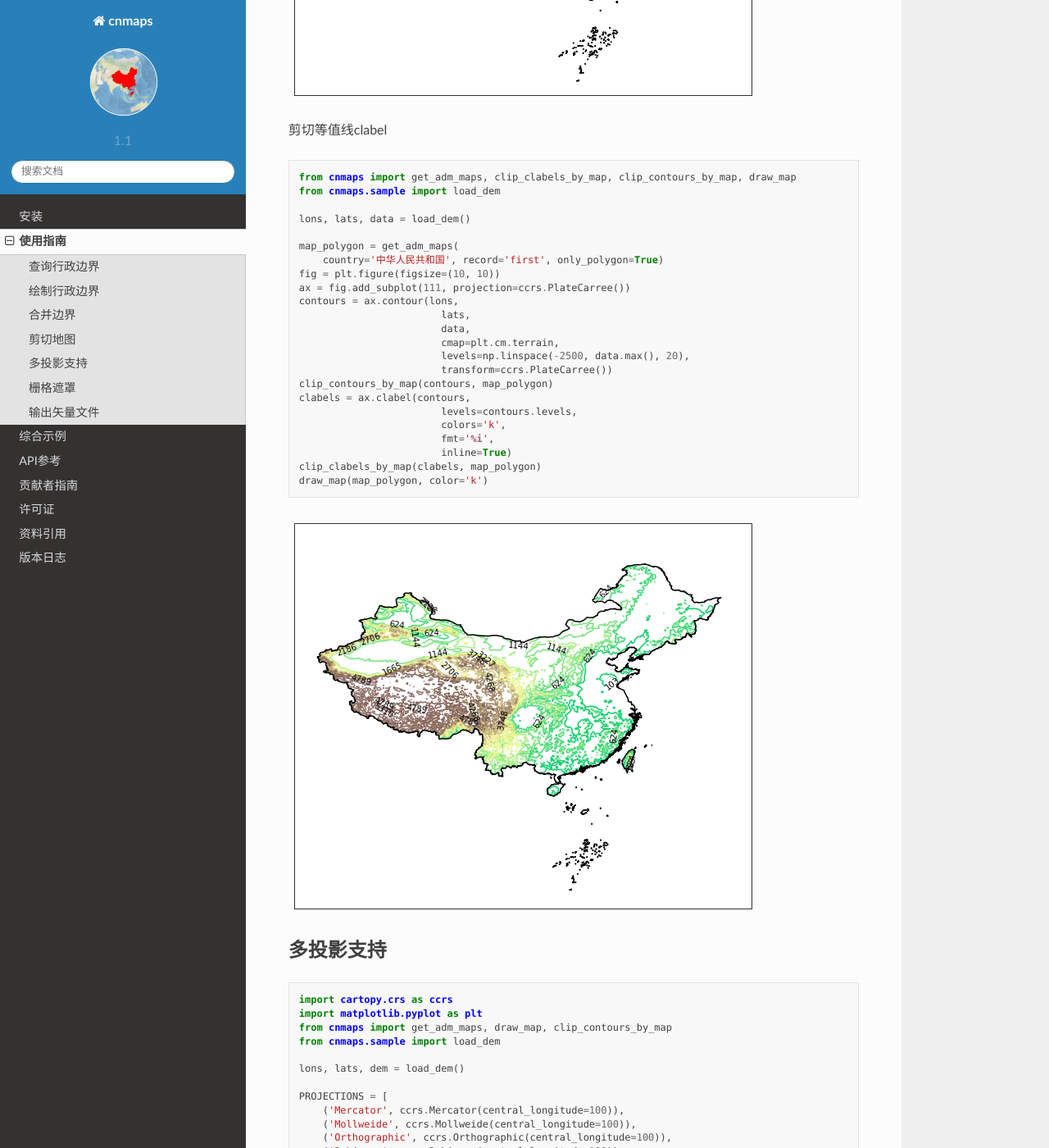
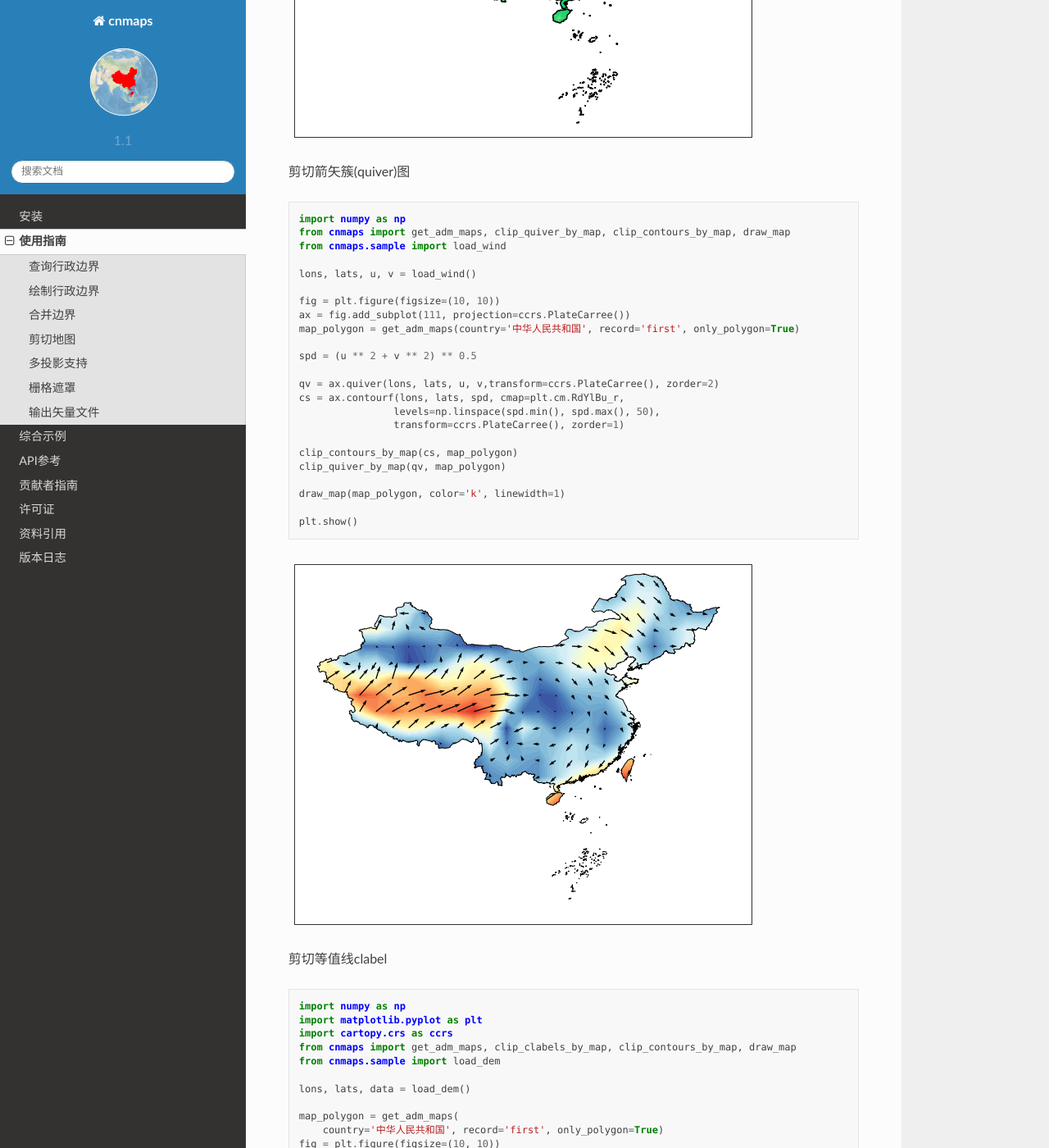
Before and after one commit to cnmetlab/cnmaps, a Sphinx documentation site: the page built from docs/source/content/usage.rst, in a window 1280 px wide and 1400 px high, scrolled down 8665 px. Shown: the whole window at 82% size. Built offline with Sphinx 7.4.7 and the Read the Docs theme 2.0.0, drawn with Linux system fonts in a browser that asks for light colours; some of the changed text lies outside the part shown.

Commit message:
docs[skip ci]: add quiver in docs.

```diff
--- a/docs/source/content/usage.rst
+++ b/docs/source/content/usage.rst
@@ -251,6 +251,9 @@ cnmaps可以很方便地对地图进行合并，例如我们可以将北京、
 
 .. code:: python
 
+    import numpy as np
+    import matplotlib.pyplot as plt
+    import cartopy.crs as ccrs
     from cnmaps import get_adm_maps, clip_contours_by_map, draw_map
     from cnmaps.sample import load_dem
 
@@ -296,10 +299,43 @@ cnmaps可以很方便地对地图进行合并，例如我们可以将北京、
 
 .. image:: ../_static/clip-china-pcolormesh.png
 
+剪切箭矢簇(quiver)图
+
+.. code:: python
+
+    import numpy as np
+    from cnmaps import get_adm_maps, clip_quiver_by_map, clip_contours_by_map, draw_map
+    from cnmaps.sample import load_wind
+
+    lons, lats, u, v = load_wind()
+
+    fig = plt.figure(figsize=(10, 10))
+    ax = fig.add_subplot(111, projection=ccrs.PlateCarree())
+    map_polygon = get_adm_maps(country='中华人民共和国', record='first', only_polygon=True)
+
+    spd = (u ** 2 + v ** 2) ** 0.5
+
+    qv = ax.quiver(lons, lats, u, v,transform=ccrs.PlateCarree(), zorder=2)
+    cs = ax.contourf(lons, lats, spd, cmap=plt.cm.RdYlBu_r,
+                    levels=np.linspace(spd.min(), spd.max(), 50),
+                    transform=ccrs.PlateCarree(), zorder=1)
+
+    clip_contours_by_map(cs, map_polygon)
+    clip_quiver_by_map(qv, map_polygon)
+
+    draw_map(map_polygon, color='k', linewidth=1)
+
+    plt.show()
+
+.. image:: ../_static/clip-china-quiver.png
+
 剪切等值线clabel
 
 .. code:: python
 
+    import numpy as np
+    import matplotlib.pyplot as plt
+    import cartopy.crs as ccrs
     from cnmaps import get_adm_maps, clip_clabels_by_map, clip_contours_by_map, draw_map
     from cnmaps.sample import load_dem
 
```
Also changed, not shown: docs/source/_static/clip-china-quiver.png (added).
